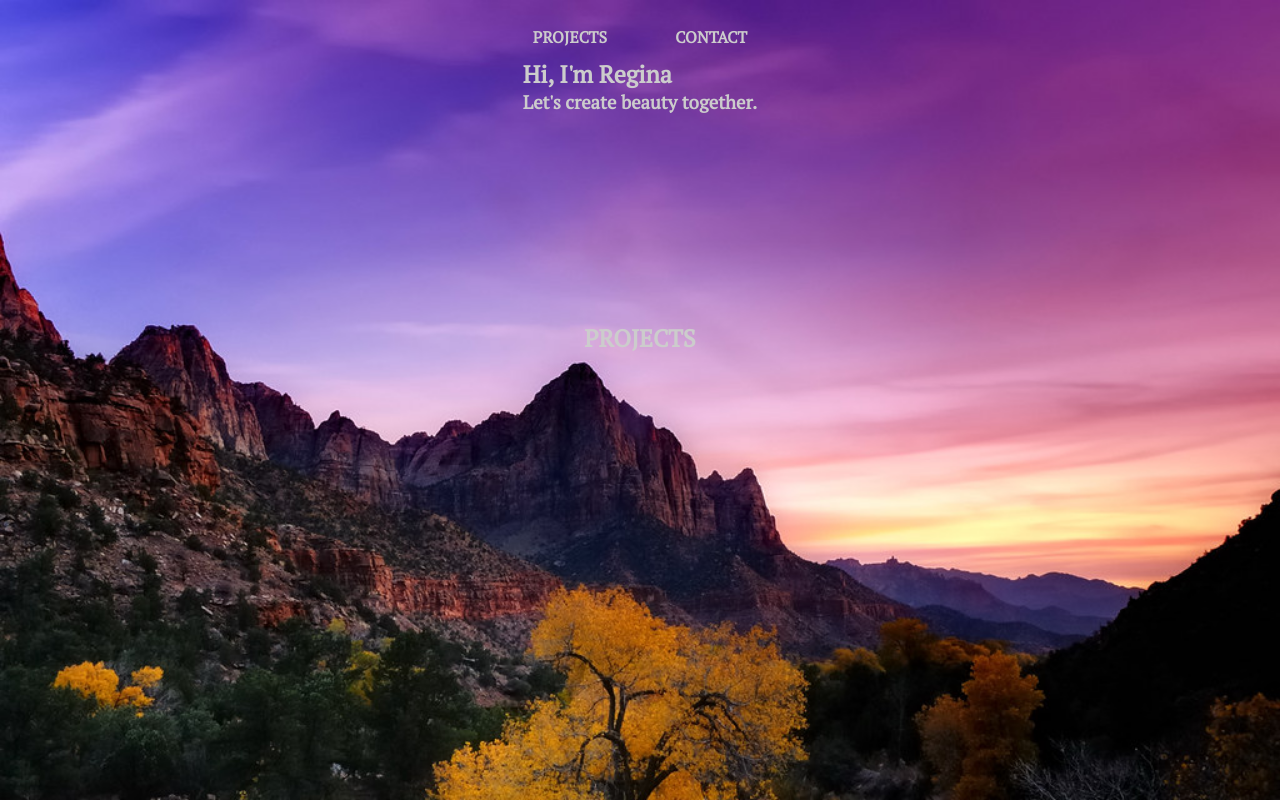
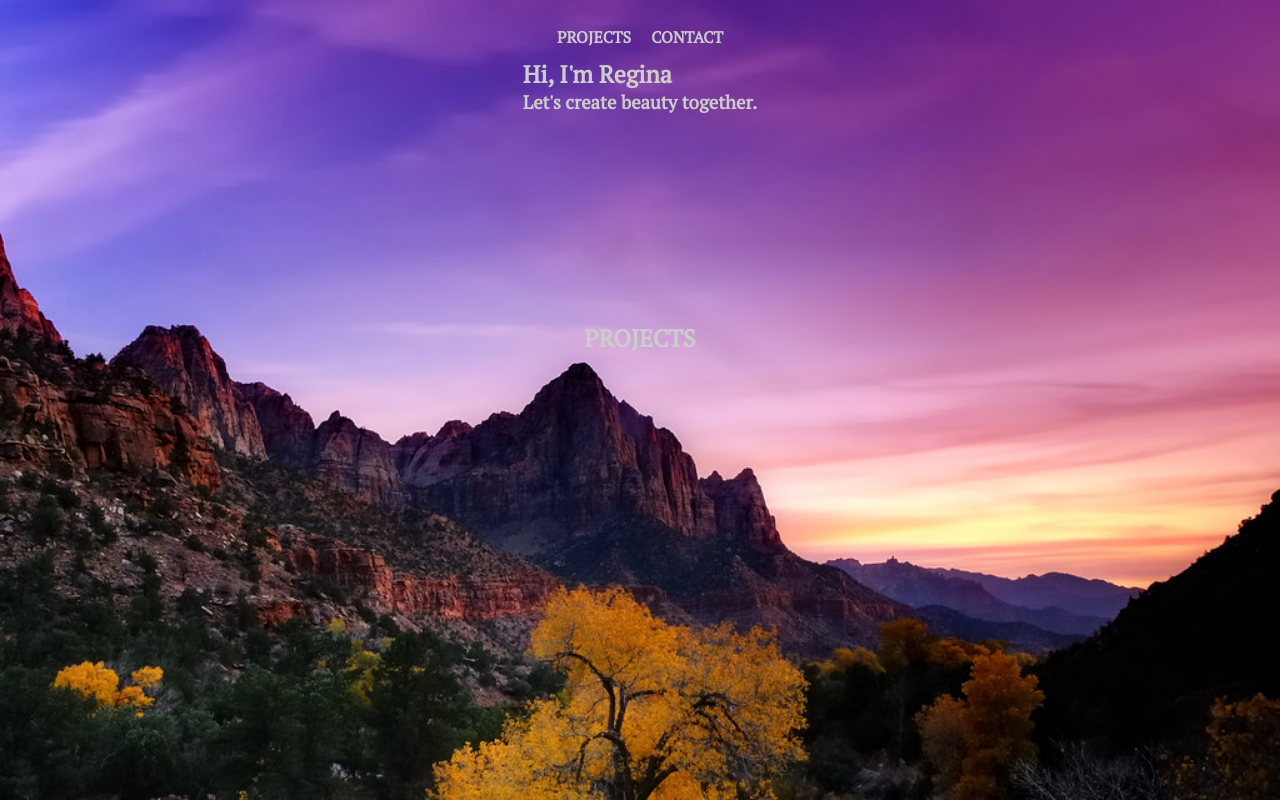
Before and after one commit to rmcguire6/react-portfolio, a React (Create React App) app: page / in a window 1280 px wide. Built offline with nearby package versions, Linux system fonts and the light colour scheme.

Commit message:
remove unneccssary HTML references

```diff
--- a/src/App.js
+++ b/src/App.js
@@ -7,11 +7,9 @@ import '../src/styles/main.scss';
 function App() {
   return (
     <div className="App">
-      <main>
         <NavBar />
         <AboutMe />
         <Projects />
-      </main>
     </div>
   );
 }
--- a/src/styles/_base.scss
+++ b/src/styles/_base.scss
@@ -8,18 +8,12 @@
 *::before {
    box-sizing: inherit;
 }
-
-html {
-    box-sizing: border-box;
-}
-body {
-    font-family: 'PT Serif', serif;
-    font-weight: 400;
-}
-
 $text-color: #ccc;
 
 .App {
+    box-sizing: border-box;
+    font-family: 'PT Serif', serif;
+    font-weight: 400;
     background-image: url("../images/SunsetAtZionPark.jpg");
     background-size: cover;
     background-repeat: no-repeat;
```
